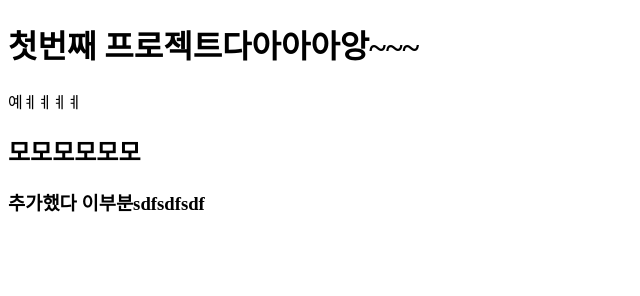
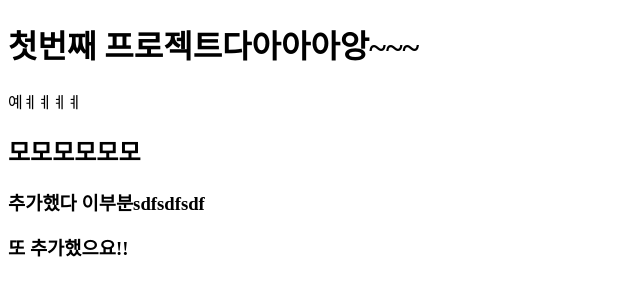
Before and after one commit to kikimseung/first-project, a plain HTML site: page index.html in a window 1280 px wide. Shown: the whole page, without its empty margins (0-640 px from the left). Drawn offline with Linux system fonts and the light colour scheme.

Commit message:
세번째 히스토리

```diff
--- a/index.html
+++ b/index.html
@@ -17,6 +17,9 @@
     <h3>
         추가했다 이부분sdfsdfsdf
     </h3>
+    <h3>
+        또 추가했으요!!
+    </h3>
 </body>
 
 </html>
```
